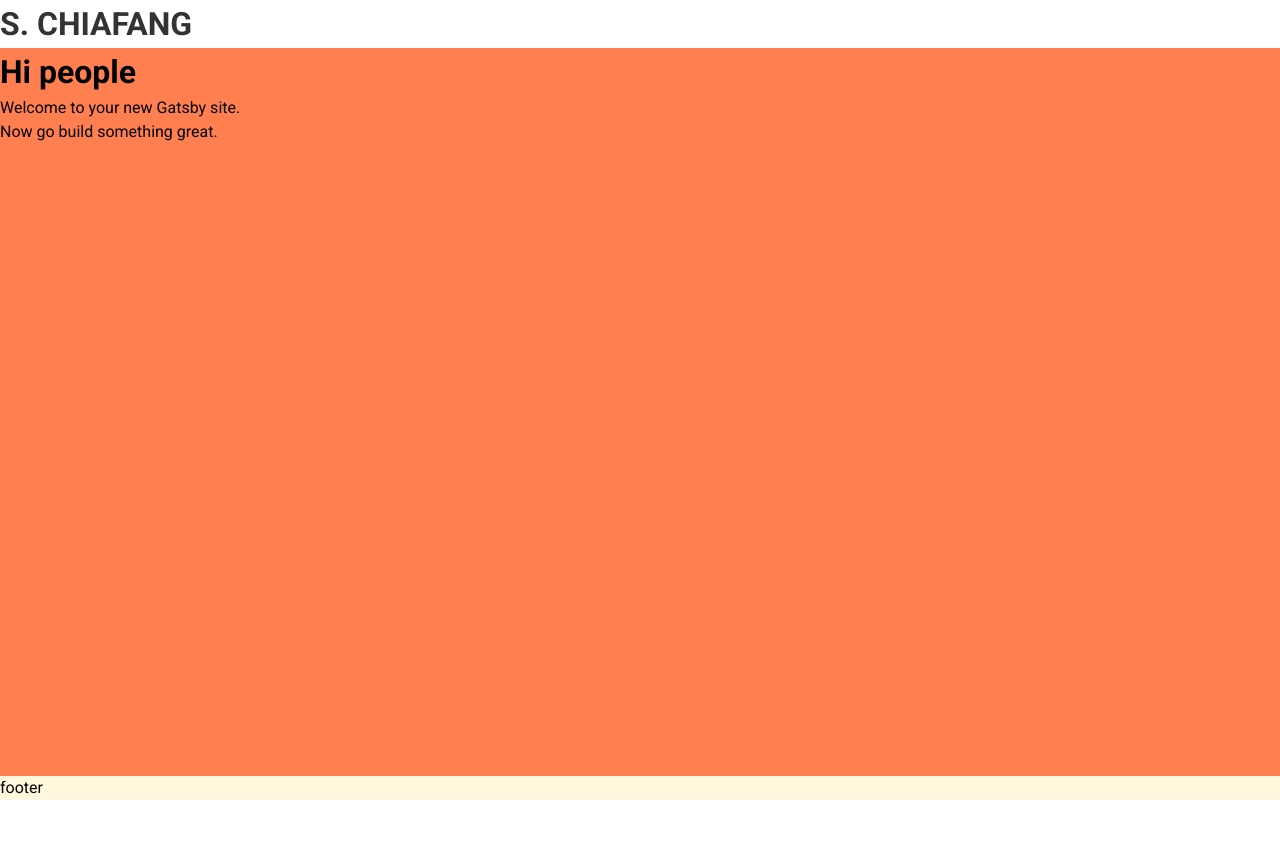
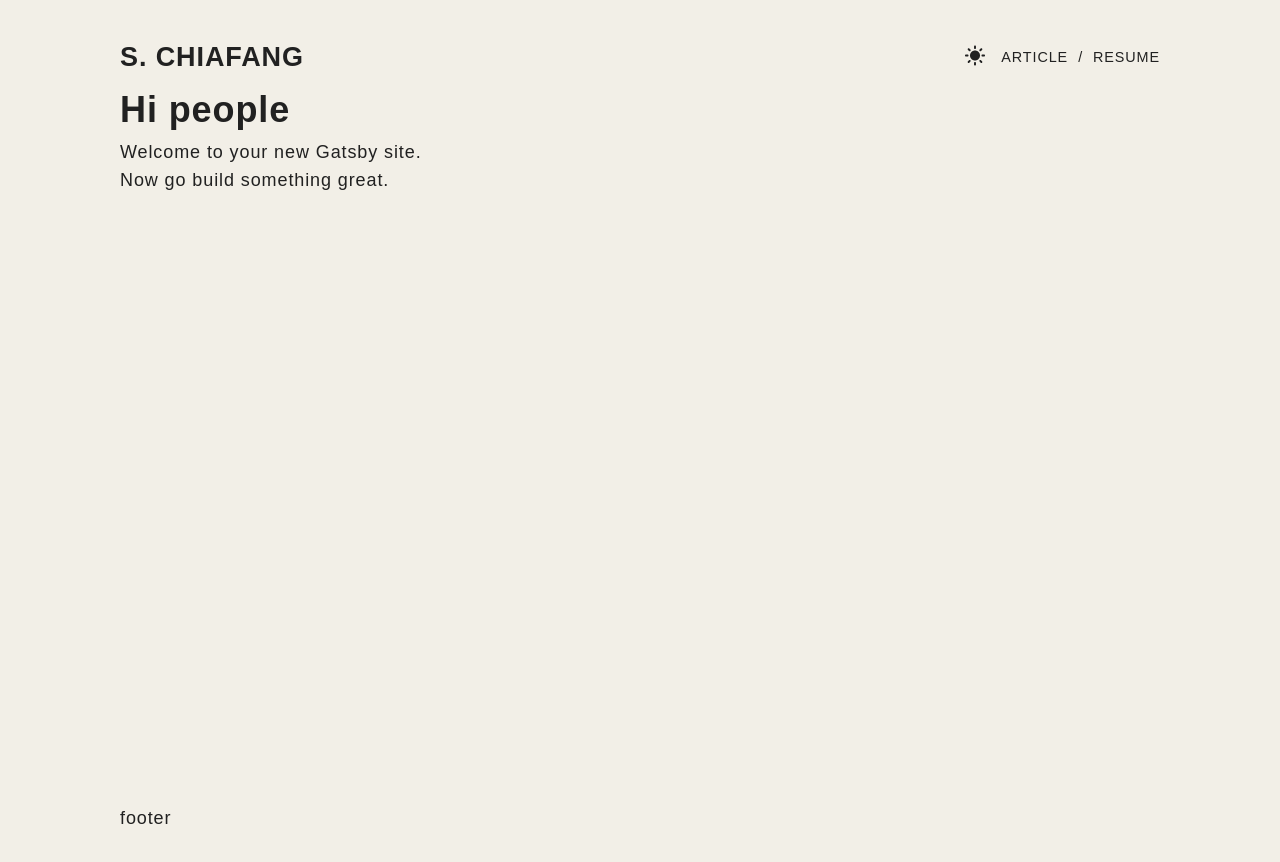
Before and after one commit to schiafang/gatsby-portfolio, a Gatsby site: page / in a window 1280 px wide. Before the commit the page ends 800 px from the top, so only its background shows below. Built offline with nearby package versions, Linux system fonts and the light colour scheme; Gatsby itself is replaced by a stand-in of ours; a web font is replaced by a local one.

Commit message:
feat: add dark mode toggle and set globle style

```diff
--- a/src/components/layout.js
+++ b/src/components/layout.js
@@ -1,29 +1,13 @@
-import React from 'react'
+import React, { useState } from 'react'
 import PropTypes from 'prop-types'
 import { useStaticQuery, graphql, Link } from 'gatsby'
-import styled from 'styled-components'
+import { ThemeProvider } from 'styled-components'
 
-const LayoutWrapper = styled.div`
-    display: flex;
-    flex-direction: column;
-    min-height: 100vh;
-`
-
-const HeaderStyle = styled.header`
-    a {
-        text-decoration: none;
-        color: #333;
-    }
-`
-
-const MainStyle = styled.main`
-    background-color: coral;
-    flex: 1 0;
-`
-
-const FooterStyle = styled.footer`
-    background-color: cornsilk;
-`
+import GlobalStyle from '../styles/global'
+import { darkTheme, lightTheme } from '../themes/theme'
+import * as S from '../styles/layout'
+import IconMoon from '../images/moon.svg'
+import IconDay from '../images/sun.svg'
 
 const Layout = ({ children }) => {
     const data = useStaticQuery(graphql`
@@ -36,16 +20,38 @@ const Layout = ({ children }) => {
         }
     `)
 
+    const [isDark, setIsDark] = useState(false)
+
     return (
-        <LayoutWrapper>
-            <HeaderStyle>
-                <Link to="/">
-                    <h1>{data.site.siteMetadata?.title} </h1>
-                </Link>
-            </HeaderStyle>
-            <MainStyle>{children}</MainStyle>
-            <FooterStyle>footer</FooterStyle>
-        </LayoutWrapper>
+        <ThemeProvider theme={isDark ? darkTheme : lightTheme}>
+            <GlobalStyle theme={isDark ? darkTheme : lightTheme} />
+            <S.Wrapper>
+                <S.Header>
+                    <Link to="/">
+                        <h2>{data.site.siteMetadata?.title} </h2>
+                    </Link>
+
+                    <div>
+                        <button
+                            className="theme-toggle"
+                            aria-label="theme-toggle"
+                            onClick={() => setIsDark(pre => !pre)}
+                        >
+                            {isDark ? (
+                                <IconMoon className="toggler-moon" />
+                            ) : (
+                                <IconDay className="toggler-sun" />
+                            )}
+                        </button>
+                        <Link to="/blog">ARTICLE</Link>
+                        <span>/</span>
+                        <Link to="/blog">RESUME</Link>
+                    </div>
+                </S.Header>
+                <S.Main>{children}</S.Main>
+                <S.Footer>footer</S.Footer>
+            </S.Wrapper>
+        </ThemeProvider>
     )
 }
 
--- /dev/null
+++ b/src/styles/global.js
@@ -0,0 +1,22 @@
+import { css, createGlobalStyle } from 'styled-components'
+
+export default createGlobalStyle`
+    ${css`
+        body {
+            margin: 0;
+            padding: 0;
+            font-weight: 400;
+            font-size: 1.125rem;
+            line-height: 1.56;
+            letter-spacing: 0.9px;
+            color: ${props => props.theme.mainColor};
+            background: ${props => props.theme.mainBackground};
+        }
+
+        * {
+            ::selection {
+                background: ${props => props.theme.green};
+            }
+        }
+    `}
+`
--- a/src/styles/layout.js
+++ b/src/styles/layout.js
@@ -4,12 +4,58 @@ export const Wrapper = styled.div`
     display: flex;
     flex-direction: column;
     min-height: 100vh;
+    padding: 2rem 7.5rem;
+
+    @media ${props => props.theme.breakpoints.tablet} {
+        padding: 2rem;
+    }
+
+    @media ${props => props.theme.breakpoints.mobile} {
+        padding: 0 1rem;
+    }
 `
 
 export const Header = styled.header`
+    display: flex;
+    align-items: center;
+    justify-content: space-between;
+
+    @media ${props => props.theme.breakpoints.tablet} {
+        padding: 15px 0;
+    }
+
+    .theme-toggle {
+        background-color: transparent;
+        border: none;
+        cursor: pointer;
+        margin-right: 10px;
+
+        svg {
+            width: 20px;
+        }
+
+        .toggler-moon {
+            fill: ${props => props.theme.yellow};
+        }
+
+        .toggler-sun {
+            fill: ${props => props.theme.mainColor};
+        }
+    }
+
+    > div {
+        display: flex;
+        align-items: center;
+        font-size: 0.9rem;
+
+        span {
+            margin: 0 10px;
+        }
+    }
+
     a {
         text-decoration: none;
-        color: #333;
+        color: inherit;
     }
 `
 
@@ -17,6 +63,4 @@ export const Main = styled.main`
     flex: 1 0;
 `
 
-export const Footer = styled.footer`
-    background-color: cornsilk;
-`
+export const Footer = styled.footer``
--- a/src/styles/reset.css
+++ b/src/styles/reset.css
@@ -1,4 +1,5 @@
-@import url('https://fonts.googleapis.com/css?family=Roboto:400,700');
+@import url('https://fonts.googleapis.com/css2?family=Tinos:wght@400;700&display=swap');
+@import url('https://fonts.googleapis.com/css2?family=Chivo:wght@400;700&display=swap');
 
 html,
 body,
@@ -102,9 +103,9 @@ section {
 
 body {
     line-height: 1;
-    font-family: Roboto, Helvetica, Arial, sans-serif;
     font-size: 16px;
     line-height: 1.5;
+    font-family: 'Chivo', sans-serif;
 }
 
 ol,
--- /dev/null
+++ b/src/themes/theme.js
@@ -0,0 +1,21 @@
+export const baseTheme = {
+    green: '#49c5b6',
+    red: '#D14836',
+    yellow: '#ECD06F',
+    breakpoints: {
+        mobile: 'only screen and (max-width: 768px)',
+        tablet: 'only screen and (max-width: 1040px)',
+    },
+}
+
+export const darkTheme = {
+    ...baseTheme,
+    mainColor: '#f2efe7',
+    mainBackground: '#212121',
+}
+
+export const lightTheme = {
+    ...baseTheme,
+    mainColor: '#212121',
+    mainBackground: '#f2efe7',
+}
```
Also changed, not shown: src/components/header.js (deleted, +0 -42 lines), src/images/gatsby-astronaut.png (deleted), src/images/moon.svg (added), src/images/sun.svg (added).
